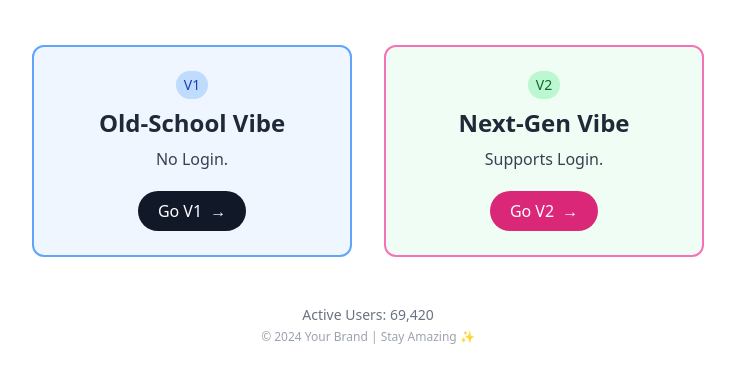
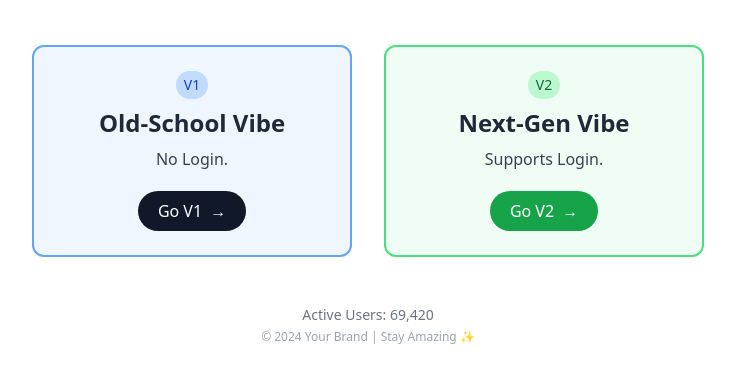
Before and after one commit to az-my/pak-rj, a website: page index.html in a window 1280 px wide. Shown: the part 271-654 px from the top of the page, without its empty margins (272-1007 px from the left). Drawn offline with nearby package versions, Linux system fonts and the light colour scheme.

Commit message:
Update index.html

```diff
--- a/index.html
+++ b/index.html
@@ -47,7 +47,7 @@
     </div>
 
     <!-- V2 Card -->
-    <div class="card w-full md:w-80 p-6 text-center rounded-xl border-2 border-pink-400 bg-green-50">
+    <div class="card w-full md:w-80 p-6 text-center rounded-xl border-2 border-green-400 bg-green-50">
       <span class="inline-block bg-green-200 text-green-800 text-sm px-2 py-1 rounded-full mb-2">
         V2
       </span>
@@ -55,7 +55,7 @@
       <p class="text-gray-700 mb-5">Supports Login.</p>
       <a
         href="https://az-my.vercel.app/"
-        class="inline-flex items-center justify-center bg-pink-600 text-white px-5 py-2 rounded-full hover:bg-green-500 transition-colors"
+        class="inline-flex items-center justify-center bg-green-600 text-white px-5 py-2 rounded-full hover:bg-green-500 transition-colors"
       >
         Go V2
         <span class="ml-2">→</span>
```
